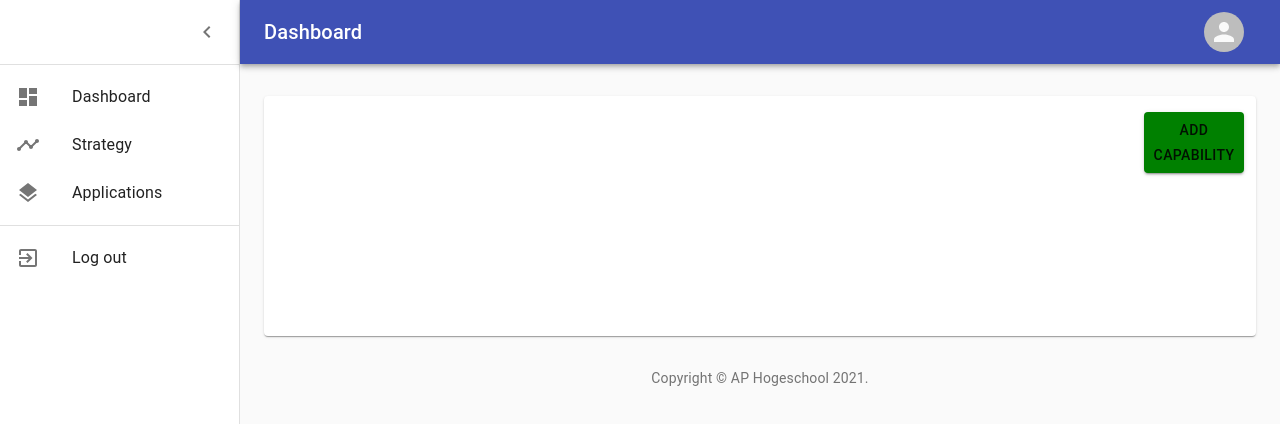
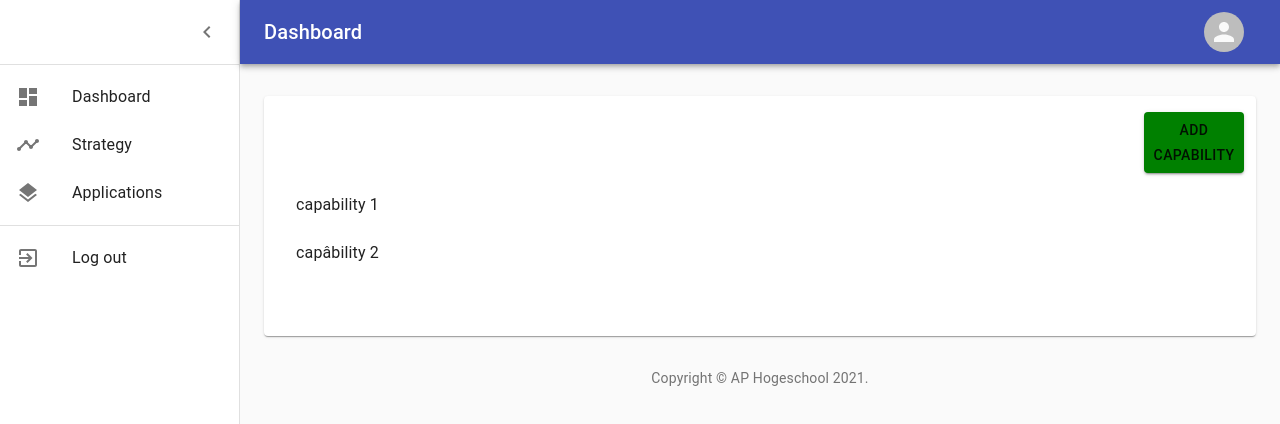
Before and after one commit to iDeebSee/LEAP, a React (Create React App) app in the folder frontend/: page / in a window 1280 px wide. Shown: the top 424 px of the page. Built offline with nearby package versions, Linux system fonts and the light colour scheme.

Commit message:
finished list for capabilities

```diff
--- a/frontend/src/components/CapList.js
+++ b/frontend/src/components/CapList.js
@@ -25,27 +25,14 @@ export default function SimpleList() {
 
   return (
     <div className={classes.root}>
-      <List component="nav" aria-label="main mailbox folders">
-        <ListItem button>
-          <ListItemIcon>
-            <InboxIcon />
-          </ListItemIcon>
-          <ListItemText primary="Inbox" />
-        </ListItem>
-        <ListItem button>
-          <ListItemIcon>
-            <DraftsIcon />
-          </ListItemIcon>
-          <ListItemText primary="Drafts" />
-        </ListItem>
-      </List>
-      <Divider />
+
+
       <List component="nav" aria-label="secondary mailbox folders">
         <ListItem button>
-          <ListItemText primary="Trash" />
+          <ListItemText primary="capability 1" />
         </ListItem>
         <ListItemLink href="#simple-list">
-          <ListItemText primary="Spam" />
+          <ListItemText primary="capâbility 2" />
         </ListItemLink>
       </List>
     </div>
--- a/frontend/src/templates/Index.js
+++ b/frontend/src/templates/Index.js
@@ -21,6 +21,7 @@ import { mainListItems, secondaryListItems } from '../components/AsideItems';
 import Copyright from '../components/Copyright';
 import "../styling/Index.css"
 import SimpleModal from "../components/PopUp"
+import SimpleList from "../components/CapList"
 const drawerWidth = 240;
 
 const useStyles = makeStyles((theme) => ({
@@ -163,6 +164,8 @@ export default function Index() {
                         <Grid item xs={12} md={12} lg={12}>
                             <Paper className={fixedHeightPaper}>
                             <SimpleModal title="izan" body="3alal" ></SimpleModal>
+                            <SimpleList></SimpleList>
+
                                 {/* <Chart /> */}
                             </Paper>
                             {/* </Grid> */}
```
